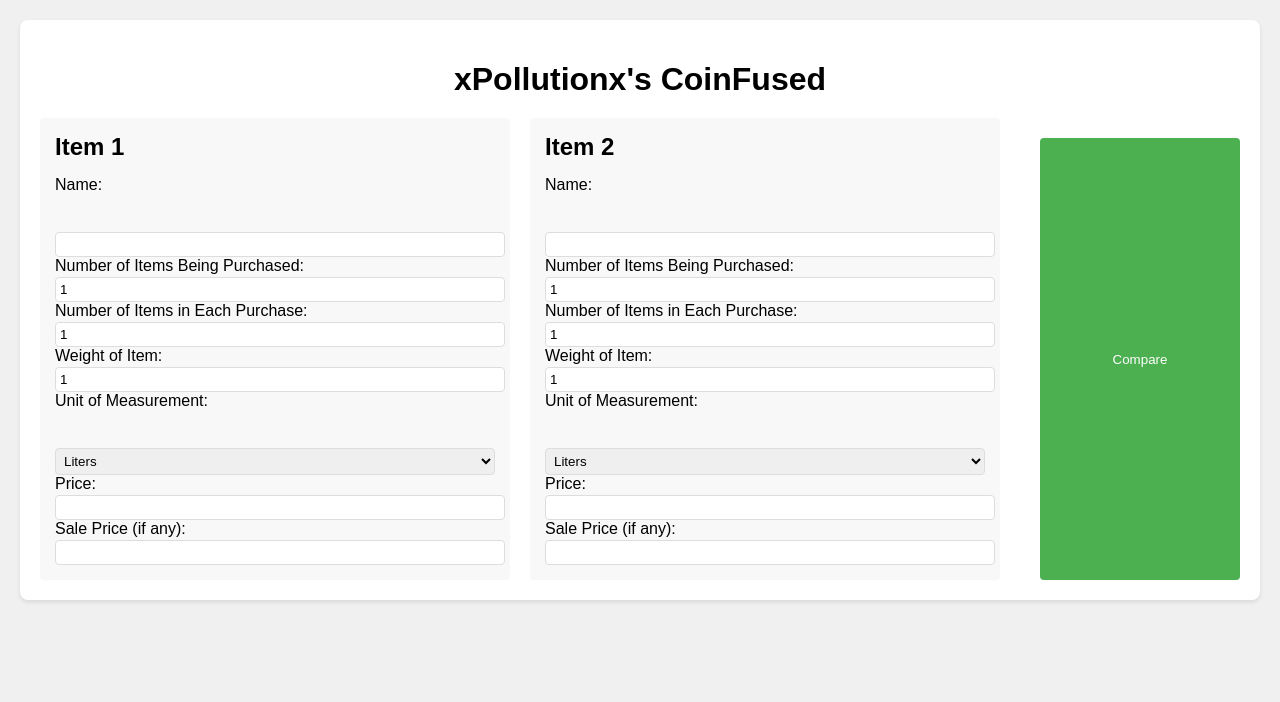
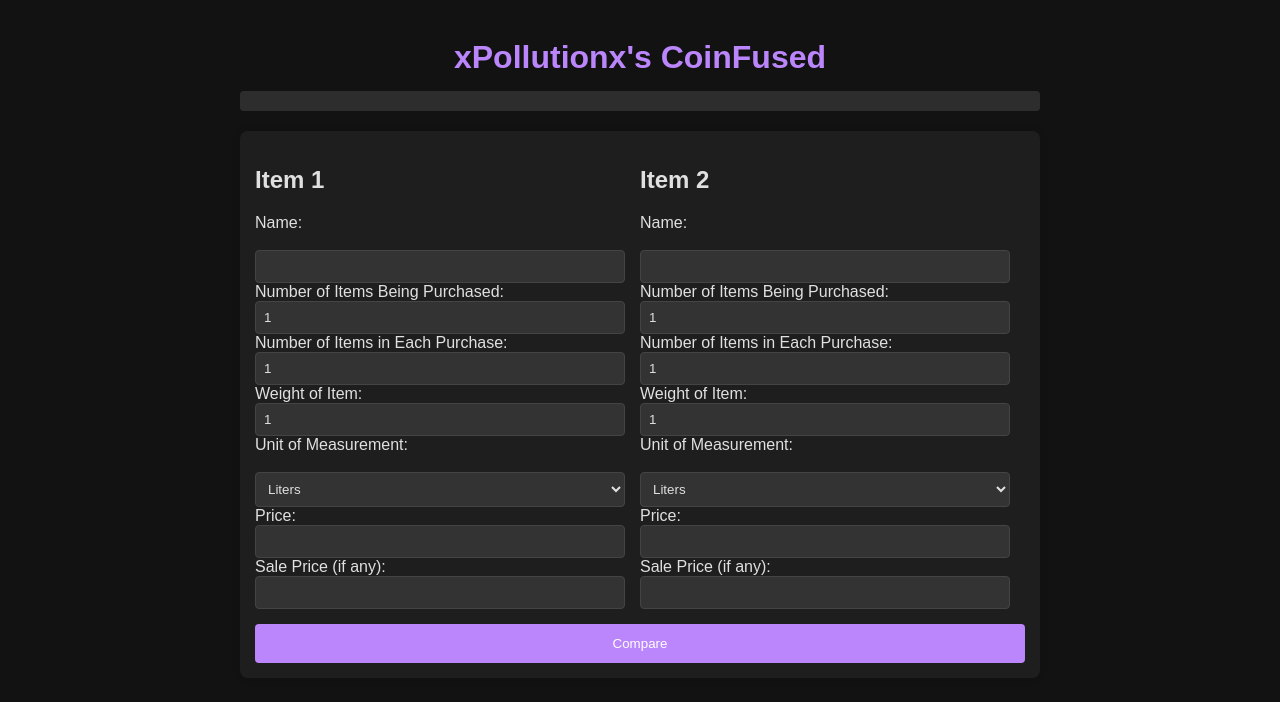
Before and after one commit to xPollutionx/ConFused, a website: page index.html in a window 1280 px wide. Drawn offline with Linux system fonts and the light colour scheme.

Commit message:
Add files via upload

```diff
--- a/styles.css
+++ b/styles.css
@@ -1,69 +1,72 @@
 body {
     font-family: Arial, sans-serif;
-    margin: 0;
-    padding: 20px;
-    background-color: #f0f0f0;
+    background-color: #121212;
+    color: #e0e0e0;
 }
 
 .container {
-    max-width: 1200px;
+    max-width: 800px;
     margin: 0 auto;
-    background-color: white;
-    padding: 20px;
-    border-radius: 8px;
-    box-shadow: 0 2px 4px rgba(0, 0, 0, 0.1);
+    padding: 10px;
 }
 
 h1 {
     text-align: center;
-    margin-bottom: 20px;
+    color: #bb86fc;
+    margin-bottom: 15px;
 }
 
 .calculator {
-    display: flex;
-    flex-wrap: wrap;
-    gap: 20px;
-    justify-content: center;
+    background: #1e1e1e;
+    padding: 15px;
+    border-radius: 8px;
+    box-shadow: 0 0 10px rgba(0, 0, 0, 0.1);
+    overflow: hidden;
 }
 
 .item-table {
-    flex: 1;
-    min-width: 300px;
-    padding: 15px;
-    background-color: #f8f8f8;
-    border-radius: 4px;
+    float: left;
+    width: 48%;
+    margin-right: 2%;
 }
 
-h2 {
-    margin-top: 0;
-    margin-bottom: 15px;
+.item-table:last-child {
+    margin-right: 0;
 }
 
-input, select {
+input[type="text"],
+input[type="number"],
+select {
     width: 100%;
-    padding: 4px;
-    margin-bottom: 0;
-    border: 1px solid #ddd;
+    padding: 8px;
+    border: 1px solid #444;
     border-radius: 4px;
-}
-
-label {
-    display: block;
-    margin-bottom: 2px;
+    background-color: #333;
+    color: #e0e0e0;
+    box-sizing: border-box;
 }
 
 button {
     display: block;
-    width: 200px;
-    margin: 20px auto 0;
-    padding: 10px;
-    background-color: #4CAF50;
+    width: 100%;
+    padding: 12px;
+    background-color: #bb86fc;
     color: white;
     border: none;
     border-radius: 4px;
     cursor: pointer;
+    margin-top: 15px;
 }
 
 button:hover {
-    background-color: #45a049;
+    background-color: #9c4dcc;
 }
+
+#result {
+    margin-top: 15px;
+    text-align: center;
+    clear: both;
+    padding: 10px;
+    background: #2d2d2d;
+    border-radius: 4px;
+}
```
